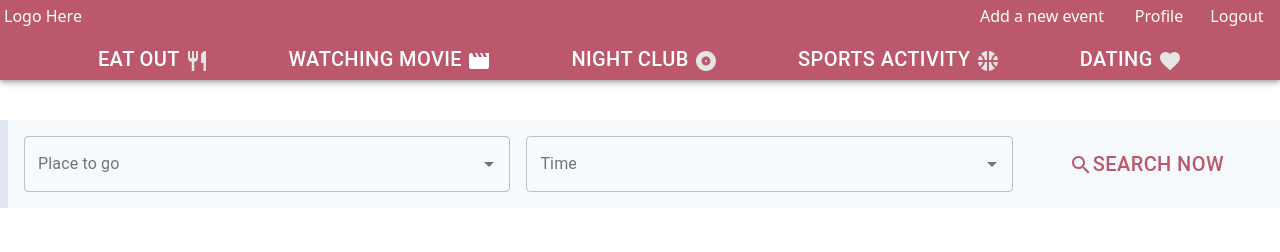
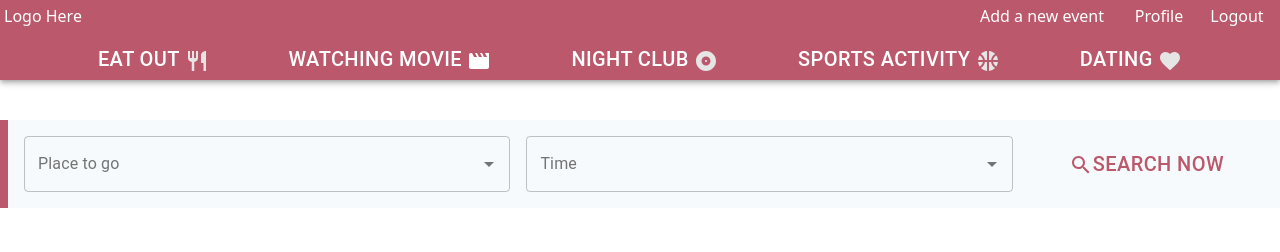
Before and after one commit to lamnguyencse17/atware-hackathon, a React app: page / in a window 1280 px wide. Shown: the top 252 px of the page. Built offline with nearby package versions, Linux system fonts and the light colour scheme.

Commit message:
Final search bar

```diff
--- a/src/components/App.js
+++ b/src/components/App.js
@@ -1,8 +1,15 @@
 import React from "react";
 import TextField from "@material-ui/core/TextField";
 import Autocomplete from "@material-ui/lab/Autocomplete";
+import { makeStyles } from "@material-ui/core/styles";
 import Button from "@material-ui/core/Button";
 import SearchIcon from "@material-ui/icons/Search";
+
+const useStyles = makeStyles((theme) => ({
+	bp: {
+		borderColor: "#bb586c",
+	},
+}));
 
 export default function App() {
 	// District
@@ -31,15 +38,16 @@ export default function App() {
 		"Thu Duc District",
 	];
 	const date = new Date();
+	const border = useStyles();
 	// Time
 	console.log(date.getHours());
 	const times = [...Array(24).keys()]
-		.filter((ele) => ele = date.getHours())
+		.filter((ele) => (ele = date.getHours()))
 		.map((ele) => (ele / 10 >= 1 ? "" : "0") + ele.toString() + ":00");
 	return (
 		<div className='container mx-auto'>
 			<div className='mt-10'>
-				<div className='bg-gray-100 p-2 border-l-8'>
+				<div className={'bg-gray-100 p-2 border-l-8 ' + border.bp}>
 					<form className='grid w-full grid-cols-5'>
 						<div className='col-span-2 p-2'>
 							<Autocomplete
@@ -68,7 +76,7 @@ export default function App() {
 							/>
 						</div>
 						<div className='col-span-1 p-2 flex justify-center items-center'>
-							<Button color="primary">
+							<Button color='primary'>
 								<div className='text-xl primary min-w-100 min-h-100'>
 									<SearchIcon
 										color='text-xl'
```
